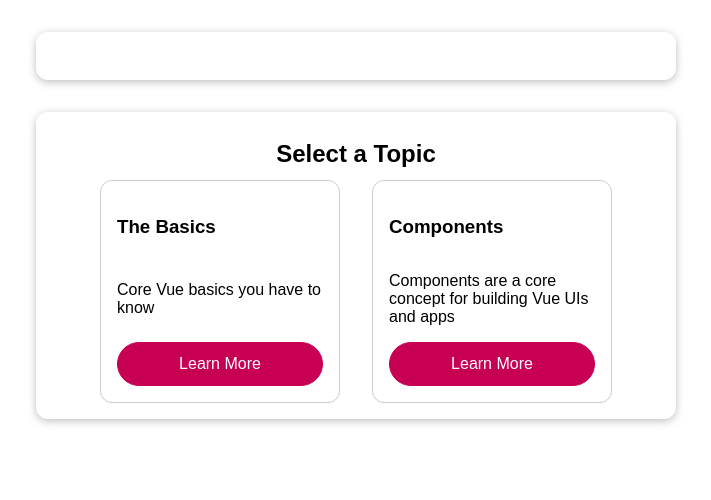
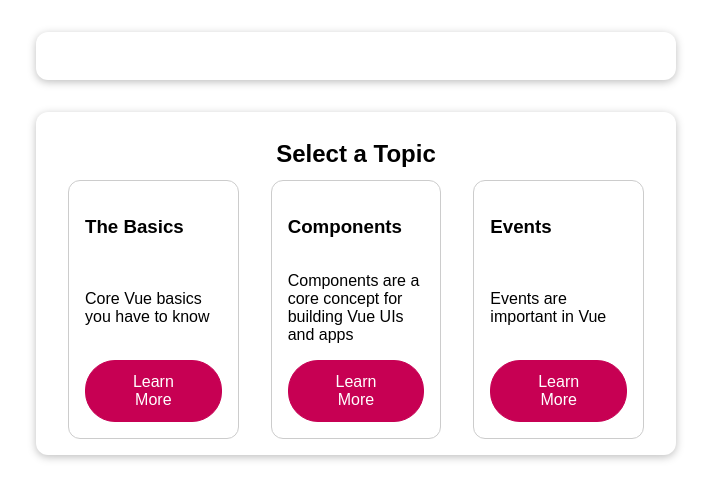
Before and after one commit to minhnv2306/vue-pet, a Vue app in the folder section8/source_code/: page / in a window 1280 px wide. Shown: the top 500 px of the page, without its empty margins (284-995 px from the left). Built offline with nearby package versions, Linux system fonts and the light colour scheme.

Commit message:
section 08: cmp-communication-09-provide-inject-for-functions

```diff
--- a/section8/source_code/src/App.vue
+++ b/section8/source_code/src/App.vue
@@ -4,7 +4,7 @@
       :topic-title="activeTopic && activeTopic.title"
       :text="activeTopic && activeTopic.fullText"
     ></active-element>
-    <knowledge-base :topics="topics" @select-topic="activateTopic"></knowledge-base>
+    <knowledge-base></knowledge-base>
   </div>
 </template>
 
@@ -32,11 +32,27 @@
       activeTopic: null,
     };
   },
+  provide() {
+    return {
+      topics: this.topics,
+      selectTopic: this.activateTopic
+    };
+  },
   methods: {
     activateTopic(topicId) {
       this.activeTopic = this.topics.find((topic) => topic.id === topicId);
     },
   },
+  mounted() {
+    setTimeout(() => {
+      this.topics.push({
+        id: 'events',
+        title: 'Events',
+        description: 'Events are important in Vue',
+        fullText: 'Events allow you to trigger code on demand!'
+      });
+    }, 3000);
+  }
 };
 </script>
 
--- a/section8/source_code/src/components/KnowledgeBase.vue
+++ b/section8/source_code/src/components/KnowledgeBase.vue
@@ -1,13 +1,10 @@
 <template>
   <section>
     <h2>Select a Topic</h2>
-    <knowledge-grid :topics="topics" @select-topic="$emit('select-topic', $event)"></knowledge-grid>
+    <knowledge-grid></knowledge-grid>
   </section>
 </template>
 
 <script>
-export default {
-  props: ['topics'],
-  emits: ['select-topic'],
-};
+export default {};
 </script>
--- a/section8/source_code/src/components/KnowledgeElement.vue
+++ b/section8/source_code/src/components/KnowledgeElement.vue
@@ -2,12 +2,13 @@
   <li>
     <h3>{{ topicName }}</h3>
     <p>{{ description }}</p>
-    <button @click="$emit('select-topic', id)">Learn More</button>
+    <button @click="selectTopic(id)">Learn More</button>
   </li>
 </template>
 
 <script>
 export default {
+  inject: ['selectTopic'],
   props: ['id', 'topicName', 'description'],
   emits: ['select-topic'],
 };
--- a/section8/source_code/src/components/KnowledgeGrid.vue
+++ b/section8/source_code/src/components/KnowledgeGrid.vue
@@ -6,14 +6,12 @@
       :id="topic.id"
       :topic-name="topic.title"
       :description="topic.description"
-      @select-topic="$emit('select-topic', $event)"
     ></knowledge-element>
   </ul>
 </template>
 
 <script>
 export default {
-  props: ['topics'],
-  emits: ['select-topic']
+  inject: ['topics'],
 };
 </script>
```
